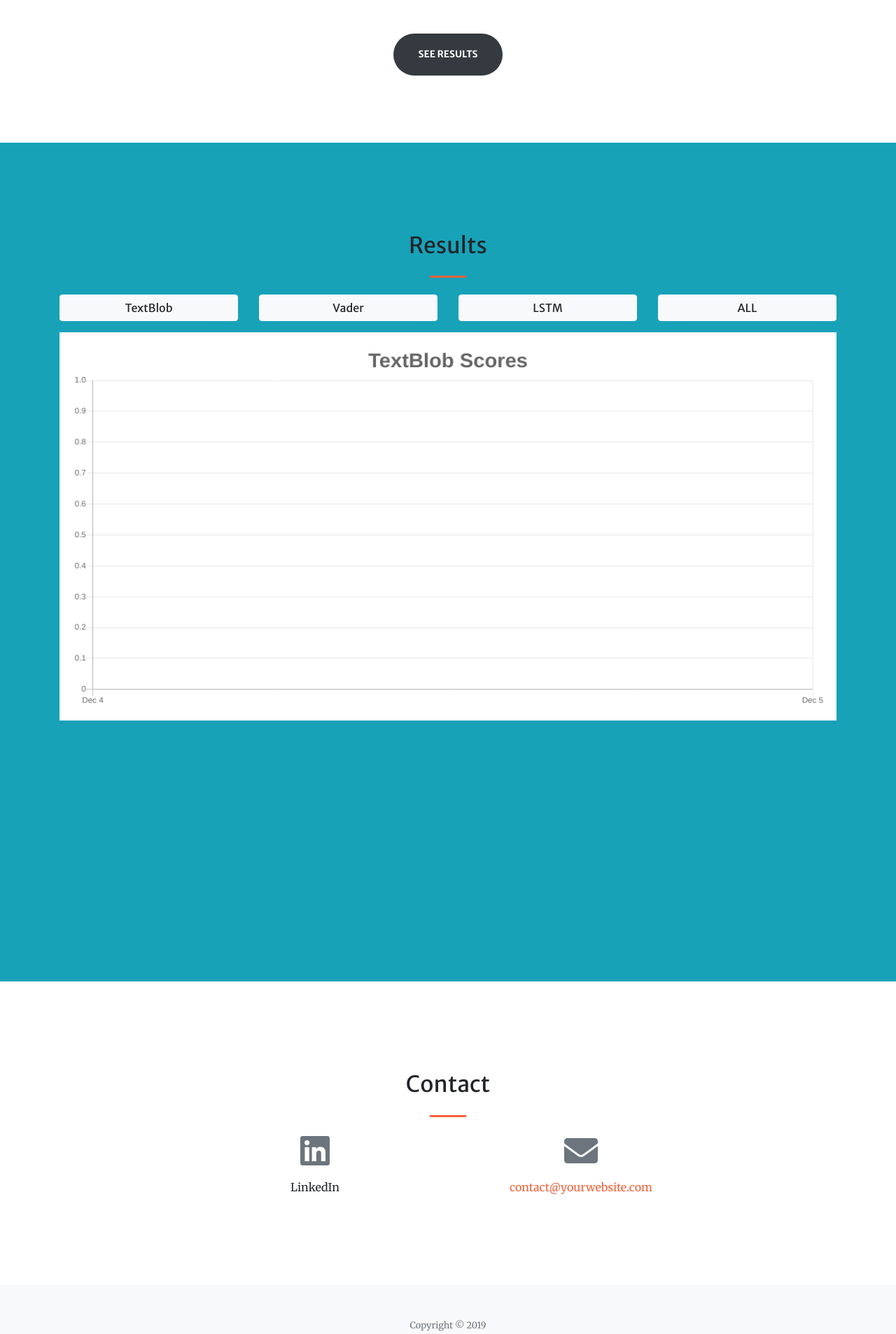
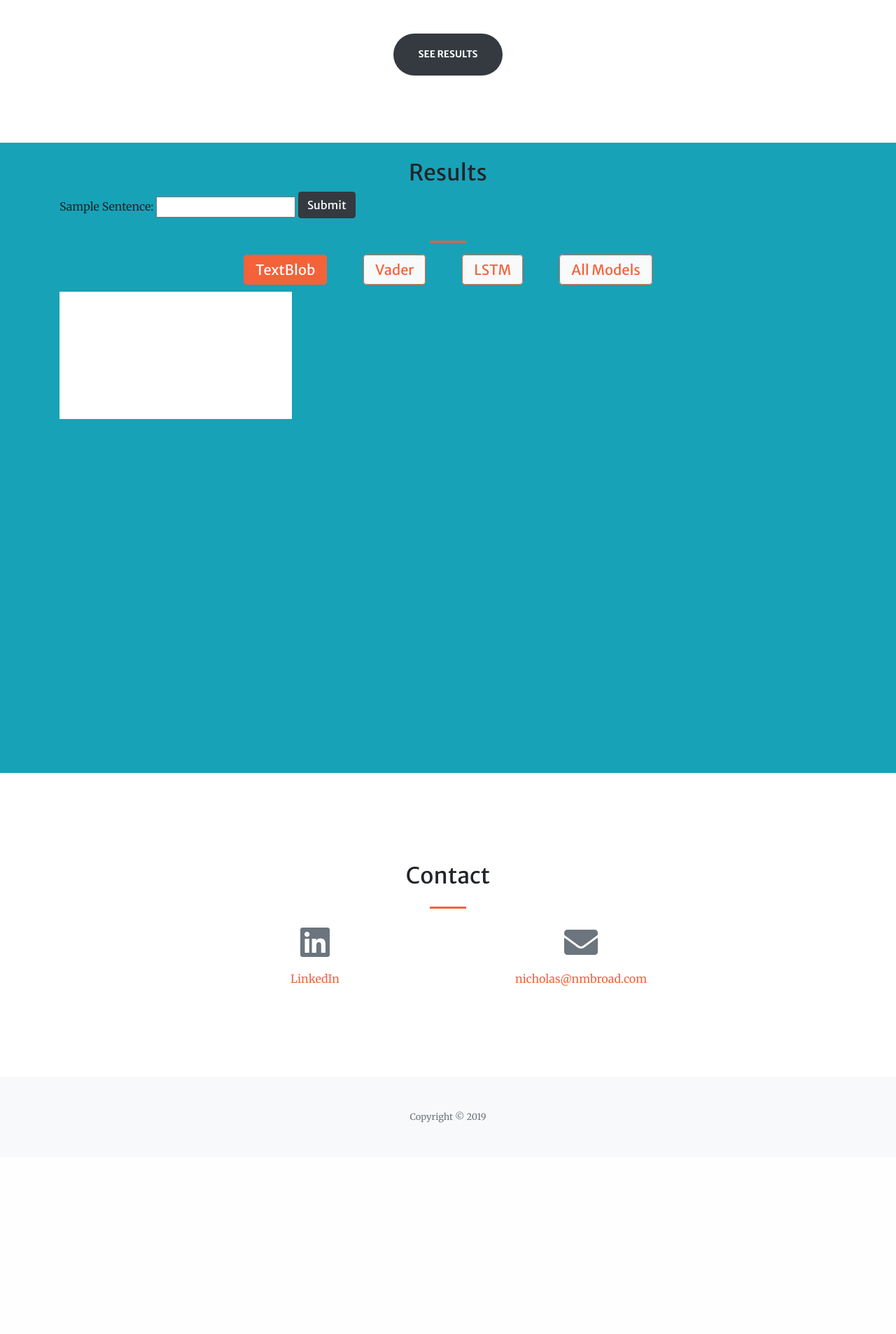
Before and after one commit to nbroad1881/sentimentr, a Flask app: page / in a window 1280 px wide. Shown: the part 1839-3746 px from the top of the page at 70% size. After the commit the page ends 3444 px from the top, so only its background shows below. Run offline with Flask 2, Linux system fonts and the light colour scheme; data that the repository does not hold is empty; a map, chart or similar area stays blank; some libraries are stand-ins or nearby versions.

Commit message:
fix: linkedin, email correct, fix script src
change button classes
add textbox to pull input from
call local chart.js script file

```diff
--- a/flask_app/templates/home.html
+++ b/flask_app/templates/home.html
@@ -24,11 +24,14 @@
 
     <!-- Theme CSS - Includes Bootstrap -->
     <link href="{{ url_for("static", filename="css/creative.css") }}" rel="stylesheet">
-    <script src="https://cdnjs.cloudflare.com/ajax/libs/Chart.js/2.8.0/Chart.bundle.min.js"></script>
-    <script
-            src="https://code.jquery.com/jquery-3.4.1.min.js"
-            integrity="sha256-CSXorXvZcTkaix6Yvo6HppcZGetbYMGWSFlBw8HfCJo="
-            crossorigin="anonymous"></script>
+
+    <!--    Chart JS    -->
+    <script src="{{ url_for("static", filename="vendor/chart/Chart.bundle.min.js") }}"></script>
+    {#    <script src="https://cdnjs.cloudflare.com/ajax/libs/Chart.js/2.8.0/Chart.bundle.min.js"></script>#}
+    {#    <script#}
+    {#            src="https://code.jquery.com/jquery-3.4.1.min.js"#}
+    {#            integrity="sha256-CSXorXvZcTkaix6Yvo6HppcZGetbYMGWSFlBw8HfCJo="#}
+    {#            crossorigin="anonymous"></script>#}
 </head>
 
 <body id="page-top">
@@ -143,119 +146,38 @@
 </section>
 
 
-<section class="page-section bg-info" id='results'>
+<section class="page-section bg-info pt-4" id='results'>
     <div class="container">
         <h2 class="text-center mt-0">Results</h2>
+{#                  Date Start: <input type="date" name="date-start">#}
+{#                  Date End: <input type="date" name="date-end">#}
+                    Sample Sentence: <input type="text" name="sample" id="text-field">
+                  <label class='btn btn-dark text-center' id="text-button">Submit</label><br>
+            </form>
         <hr class="divider my-4">
-        <div class="row  justify-content-center">
-            <div class='col-lg-3'>
-                <a class="btn btn-light d-flex justify-content-center" id="textblob">TextBlob</a>
-            </div>
-            <div class='col-lg-3'>
-                <a class="btn btn-light d-flex justify-content-center" id="vader">Vader</a>
-            </div>
-            <div class='col-lg-3'>
-                <a class="btn btn-light d-flex justify-content-center" id="lstm">LSTM</a>
-            </div>
-            <div class='col-lg-3 '>
-                <a class="btn btn-light d-flex justify-content-center" id="all-models">ALL</a>
-            </div>
+            <div class="text-center btn-group-lg btn-group-toggle" data-toggle="buttons" >
+
+                 <label class="text-center  d-inline btn btn-light btn-outline-primary mx-4 active" id="textblob">
+                    <input class="text-center" type="radio" name="options" id="textblob-btn" checked> TextBlob</label>
+
+                 <label class="text-center d-inline btn btn-light btn-outline-primary mx-4" id="vader">
+                    <input class="text-center" type="radio" name="options" id="vader-btn"> Vader</label>
+
+                 <label class="text-center d-inline btn btn-light btn-outline-primary mx-4" id="lstm">
+                    <input class="text-center" type="radio" name="options" id="lstm-btn"> LSTM</label>
+
+                 <label class="text-center d-inline btn btn-light btn-outline-primary mx-4" id="all-models">
+                    <input class="text-center" type="radio" name="options" id="option4"> All Models</label>
+
         </div>
         <div class="d-flex justify-content-center mt-3">
-            <div style="position: relative; height:100vh; width:100vw">
+            <div style="position: relative; height:70vh; width:100vw">
                 <canvas class="p-3" id="myChart" style="background-color: white"></canvas>
             </div>
         </div>
     </div>
 
 </section>
-
-
-<!--Portfolio Section -->
-<!-- <section id="portfolio">
-  <div class="container-fluid p-0">
-    <div class="row no-gutters">
-      <div class="col-lg-4 col-sm-6">
-        <a class="portfolio-box" href="img/portfolio/fullsize/1.jpg">
-          <img class="img-fluid" src="img/portfolio/thumbnails/1.jpg" alt="">
-          <div class="portfolio-box-caption">
-            <div class="project-category text-white-50">
-              Category
-            </div>
-            <div class="project-name">
-              Project Name
-            </div>
-          </div>
-        </a>
-      </div>
-      <div class="col-lg-4 col-sm-6">
-        <a class="portfolio-box" href="img/portfolio/fullsize/2.jpg">
-          <img class="img-fluid" src="img/portfolio/thumbnails/2.jpg" alt="">
-          <div class="portfolio-box-caption">
-            <div class="project-category text-white-50">
-              Category
-            </div>
-            <div class="project-name">
-              Project Name
-            </div>
-          </div>
-        </a>
-      </div>
-      <div class="col-lg-4 col-sm-6">
-        <a class="portfolio-box" href="img/portfolio/fullsize/3.jpg">
-          <img class="img-fluid" src="img/portfolio/thumbnails/3.jpg" alt="">
-          <div class="portfolio-box-caption">
-            <div class="project-category text-white-50">
-              Category
-            </div>
-            <div class="project-name">
-              Project Name
-            </div>
-          </div>
-        </a>
-      </div>
-      <div class="col-lg-4 col-sm-6">
-        <a class="portfolio-box" href="img/portfolio/fullsize/4.jpg">
-          <img class="img-fluid" src="img/portfolio/thumbnails/4.jpg" alt="">
-          <div class="portfolio-box-caption">
-            <div class="project-category text-white-50">
-              Category
-            </div>
-            <div class="project-name">
-              Project Name
-            </div>
-          </div>
-        </a>
-      </div>
-      <div class="col-lg-4 col-sm-6">
-        <a class="portfolio-box" href="img/portfolio/fullsize/5.jpg">
-          <img class="img-fluid" src="img/portfolio/thumbnails/5.jpg" alt="">
-          <div class="portfolio-box-caption">
-            <div class="project-category text-white-50">
-              Category
-            </div>
-            <div class="project-name">
-              Project Name
-            </div>
-          </div>
-        </a>
-      </div>
-      <div class="col-lg-4 col-sm-6">
-        <a class="portfolio-box" href="img/portfolio/fullsize/6.jpg">
-          <img class="img-fluid" src="img/portfolio/thumbnails/6.jpg" alt="">
-          <div class="portfolio-box-caption p-3">
-            <div class="project-category text-white-50">
-              Category
-            </div>
-            <div class="project-name">
-              Project Name
-            </div>
-          </div>
-        </a>
-      </div>
-    </div>
-  </div> -->
-<!-- </section> -->
 
 
 <!-- Contact Section -->
@@ -269,14 +191,17 @@
             </div>
         </div>
         <div class="row">
-            <div class="col-lg-4 ml-auto text-center mb-5 mb-lg-0">
-                <i class="fab fa-linkedin fa-3x mb-3 text-muted"></i>
-                <div>LinkedIn</div>
+            <div class="col-lg-4 ml-auto text-center">
+                <a href="https://www.linkedin.com/in/nicholas-broad-7a530263" class="d-block">
+                    <i class="fab fa-linkedin fa-3x mb-3 text-muted"></i>
+                </a>
+                <a class="d-block" href="https://www.linkedin.com/in/nicholas-broad-7a530263">LinkedIn</a>
             </div>
             <div class="col-lg-4 mr-auto text-center">
-                <i class="fas fa-envelope fa-3x mb-3 text-muted"></i>
-                <!-- Make sure to change the email address in anchor text AND the link below! -->
-                <a class="d-block" href="mailto:contact@yourwebsite.com">contact@yourwebsite.com</a>
+                <a href="mailto:nicholas@nmbroad.com" class="d-block">
+                    <i class="fas fa-envelope fa-3x mb-3 text-muted"></i>
+                </a>
+                <a class="d-block" href="mailto:nicholas@nmbroad.com">nicholas@nmbroad.com</a>
             </div>
         </div>
     </div>
@@ -295,11 +220,15 @@
 <script src="https://cdnjs.cloudflare.com/ajax/libs/popper.js/1.14.7/umd/popper.min.js"
         integrity="sha384-UO2eT0CpHqdSJQ6hJty5KVphtPhzWj9WO1clHTMGa3JDZwrnQq4sF86dIHNDz0W1"
         crossorigin="anonymous"></script>
-<script type="text/javascript" src="{{ url_for("static", filename="vendor/bootstrap/js/bootstrap.bundle.min.js") }}"></script>
+{#<script type="text/javascript" src="{{ url_for("static", filename="vendor/popper/popper.min.js") }}"></script>#}
+<script type="text/javascript"
+        src="{{ url_for("static", filename="vendor/bootstrap/js/bootstrap.bundle.min.js") }}"></script>
 
 <!-- Plugin JavaScript -->
-<script type="text/javascript" src="{{ url_for("static", filename="vendor/jquery-easing/jquery.easing.min.js") }}"></script>
-<script type="text/javascript" src="{{ url_for("static", filename="vendor/magnific-popup/jquery.magnific-popup.min.js") }}"></script>
+<script type="text/javascript"
+        src="{{ url_for("static", filename="vendor/jquery-easing/jquery.easing.min.js") }}"></script>
+<script type="text/javascript"
+        src="{{ url_for("static", filename="vendor/magnific-popup/jquery.magnific-popup.min.js") }}"></script>
 
 <!-- Custom scripts for this template -->
 <script type="text/javascript" src="{{ url_for("static", filename="js/creative.min.js") }}"></script>
```
